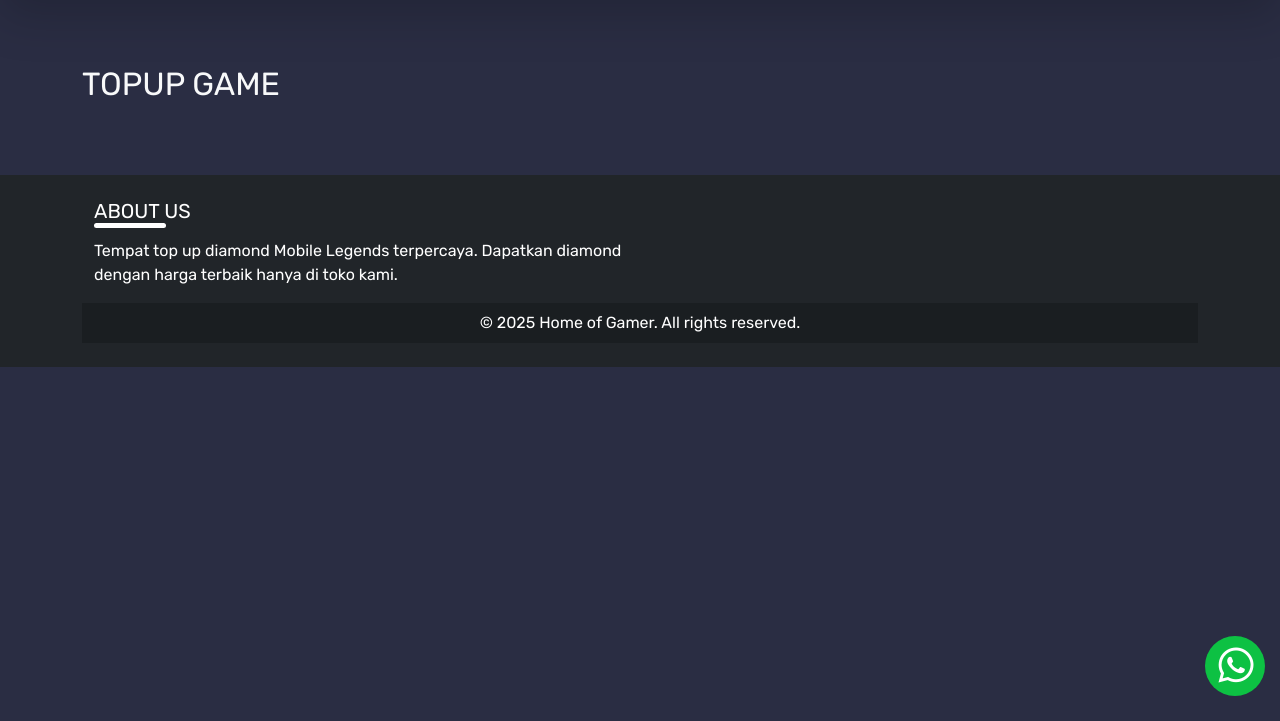
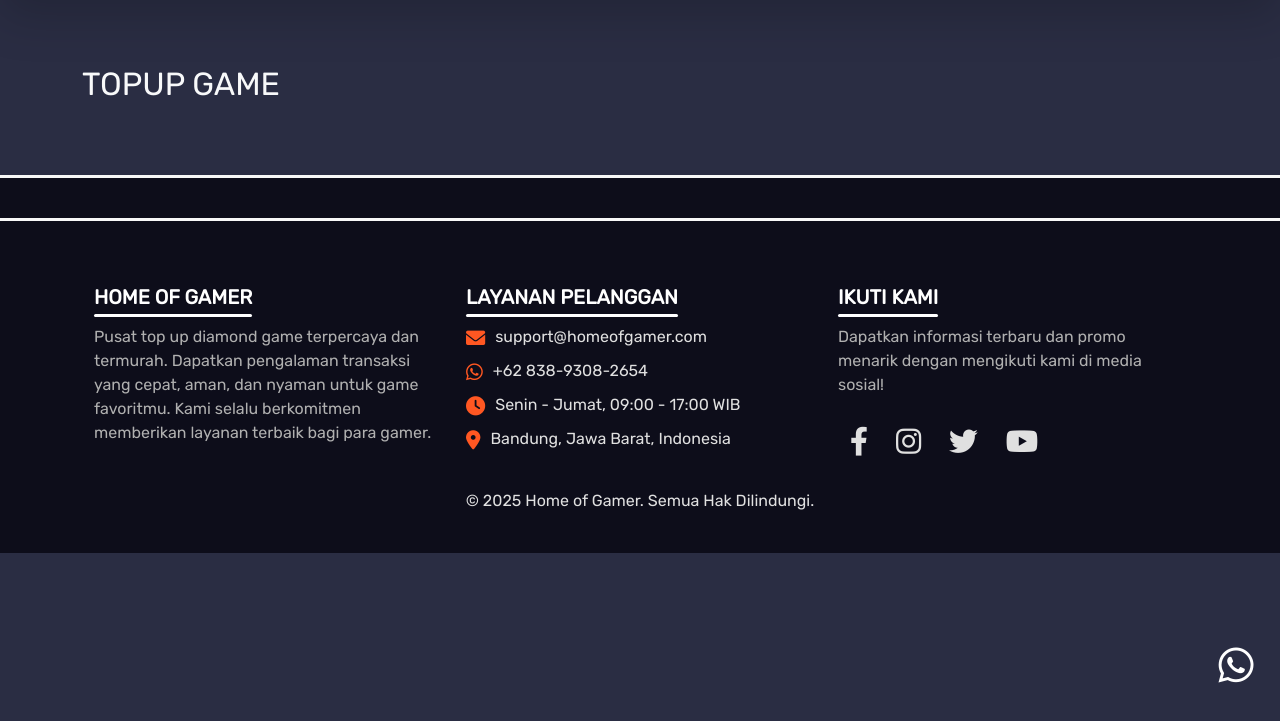
Before and after one commit to MuhammadHabib030605/HOG_TOPUP, a PHP site: page /ZeeShop/index.php in a window 1280 px wide. Shown: the part 79-800 px from the top of the page. Run offline with PHP 8.4, Linux system fonts and the light colour scheme; data that the repository does not hold is empty; some libraries are stand-ins or nearby versions.

Commit message:
perubahan tampilan dashboard

```diff
--- a/templates/footer.php
+++ b/templates/footer.php
@@ -3,47 +3,136 @@
 
 <head>
     <meta name="viewport" content="width=device-width, initial-scale=1">
+    <link href="https://cdn.jsdelivr.net/npm/bootstrap@5.3.3/dist/css/bootstrap.min.css" rel="stylesheet">
+    <link rel="stylesheet" href="https://cdnjs.cloudflare.com/ajax/libs/font-awesome/6.0.0-beta3/css/all.min.css">
     <style>
+        /* Footer Styles */
+        footer {
+            background-color: #0d0d1a !important;
+            color: #e0e0e0;
+            padding-top: 40px;
+            padding-bottom: 20px;
+            border-top: 3px solid rgb(248, 248, 248);
+        }
+
         .footer-underline {
             display: inline-block;
             position: relative;
+            color:rgb(255, 255, 255);
+            font-weight: bold;
+            margin-bottom: 20px;
         }
 
-    .footer-underline::before {
+        .footer-underline::after {
             content: "";
             position: absolute;
-      width: 74%;
-      height: 5px;
-      background-color: #ffffff;
-      bottom: -5px;
-      border-radius: 150px;
+            width: 100%;
+            height: 3px;
+            background-color:rgb(255, 255, 255);
+            bottom: -8px;
+            left: 0;
+            border-radius: 2px;
+        }
+
+        footer p,
+        footer a {
+            color: #b0b0b0;
+            text-decoration: none;
+            transition: color 0.3s ease;
+        }
+
+        footer a:hover {
+            color:rgb(255, 255, 255);
+            text-decoration: underline;
+        }
+
+        .social-icons a {
+            color: #e0e0e0;
+            font-size: 1.8rem;
+            margin: 0 12px;
+            transition: color 0.3s ease, transform 0.3s ease;
+        }
+
+        .social-icons a:hover {
+            color:rgb(241, 0, 0);
+            transform: scale(1.2);
+        }
+
+        .contact-info li {
+            margin-bottom: 10px;
+            display: flex;
+            align-items: center;
+        }
+        .contact-info li i {
+            margin-right: 10px;
+            color: #ff5722;
+            font-size: 1.2rem;
+        }
+
+        @media (max-width: 768px) {
+            .footer-underline {
+                text-align: center;
+                display: block;
+            }
+            .footer-underline::after {
+                left: 50%;
+                transform: translateX(-50%);
+            }
+            .footer-bottom {
+                text-align: center;
+            }
         }
     </style>
 </head>
 
 <body>
-  <!-- <div class="row" style="width: 99vw;"> -->
-  <div class="mt-5 col-12">
-    <footer class="text-bg-dark text-center text-lg-start" data-bs-theme="dark">
+    <footer class="text-center text-lg-start" data-bs-theme="dark">
         <div class="container p-4">
             <div class="row">
-          <div class="col-lg-6 col-md-12 mb-4 mb-md-0">
-            <h5 class="text-uppercase footer-underline mb-3">About Us</h5>
-
+                <div class="col-lg-4 col-md-6 mb-4 mb-md-0">
+                    <h5 class="text-uppercase footer-underline mb-3">Home of Gamer</h5>
                     <p>
-              Tempat top up diamond Mobile Legends terpercaya. Dapatkan diamond dengan harga
-              terbaik hanya di toko kami.
+                        Pusat top up diamond game terpercaya dan termurah. Dapatkan pengalaman transaksi yang cepat, aman, dan nyaman untuk game favoritmu. Kami selalu berkomitmen memberikan layanan terbaik bagi para gamer.
                     </p>
                 </div>
 
+                <div class="col-lg-4 col-md-6 mb-4 mb-md-0">
+                    <h5 class="text-uppercase footer-underline mb-3">Layanan Pelanggan</h5>
+                    <ul class="list-unstyled mb-0 contact-info">
+                        <li>
+                            <i class="fas fa-envelope"></i> <a href="mailto:support@homeofgamer.com" class="text-reset">support@homeofgamer.com</a>
+                        </li>
+                        <li>
+                            <i class="fab fa-whatsapp"></i> <a href="https://wa.me/+6283893082654" target="_blank" class="text-reset">+62 838-9308-2654</a>
+                        </li>
+                        <li>
+                            <i class="fas fa-clock"></i> Senin - Jumat, 09:00 - 17:00 WIB
+                        </li>
+                        <li>
+                            <i class="fas fa-map-marker-alt"></i> Bandung, Jawa Barat, Indonesia
+                        </li>
+                    </ul>
+                </div>
 
+                <div class="col-lg-4 col-md-12 mb-4 mb-md-0">
+                    <h5 class="text-uppercase footer-underline mb-3">Ikuti Kami</h5>
+                    <p>
+                        Dapatkan informasi terbaru dan promo menarik dengan mengikuti kami di media sosial!
+                    </p>
+                    <div class="social-icons mt-4">
+                        <a href="https://facebook.com/yourpage" target="_blank" aria-label="Facebook"><i class="fab fa-facebook-f"></i></a>
+                        <a href="https://instagram.com/miqbaallp" target="_blank" aria-label="Instagram"><i class="fab fa-instagram"></i></a>
+                        <a href="https://twitter.com/youraccount" target="_blank" aria-label="Twitter"><i class="fab fa-twitter"></i></a>
+                        <a href="https://youtube.com/Bergaming" target="_blank" aria-label="Youtube"><i class="fab fa-youtube"></i></a>
+                    </div>
+                </div>
+            </div>
+        </div>
 
-      <div class="text-center p-2" style="background-color: rgba(0, 0, 0, 0.2);">
-        &copy; 2025 Home of Gamer. All rights reserved.
+        <div class="text-center footer-bottom">
+            © 2025 Home of Gamer. Semua Hak Dilindungi.
         </div>
     </footer>
-  </div>
-  <!-- </div> -->
 </body>
 
 </html>
--- a/templates/header.php
+++ b/templates/header.php
@@ -89,7 +89,7 @@
     <header>
         <nav class="navbar navbar-expand-sm bg-dark fixed-top shadow-lg" data-bs-theme="dark">
             <div class="container">
-                <a class="navbar-brand" href="http://<?= $_SERVER['SERVER_NAME'] ?>/ZeeShop">
+                <a class="navbar-brand" href="../index.php">
                     <img src="../image/logo/Logo.png"jpg
                         alt="Logo" width="78" height="50" class="d-inline-block align-text-top img-brand me-4">
                 </a>
```
Lines whose indentation alone changed are shown as unchanged.
